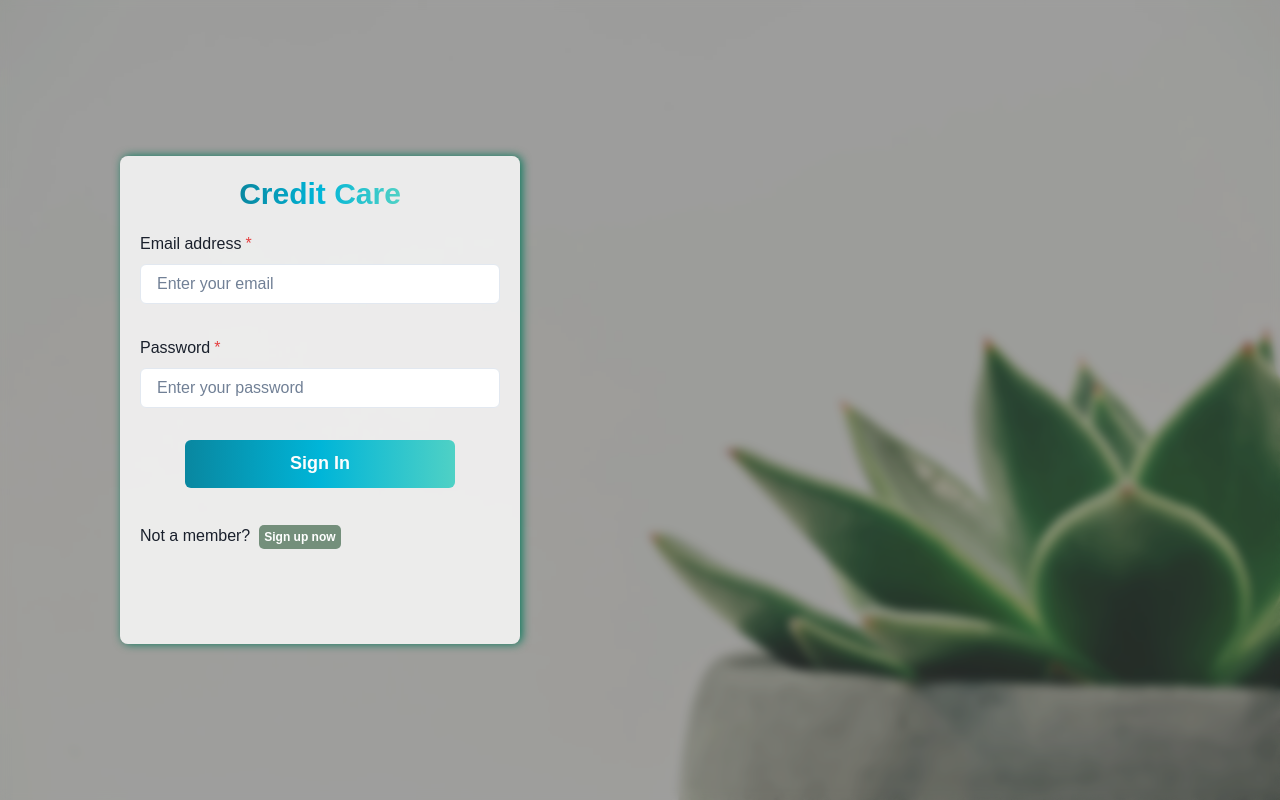
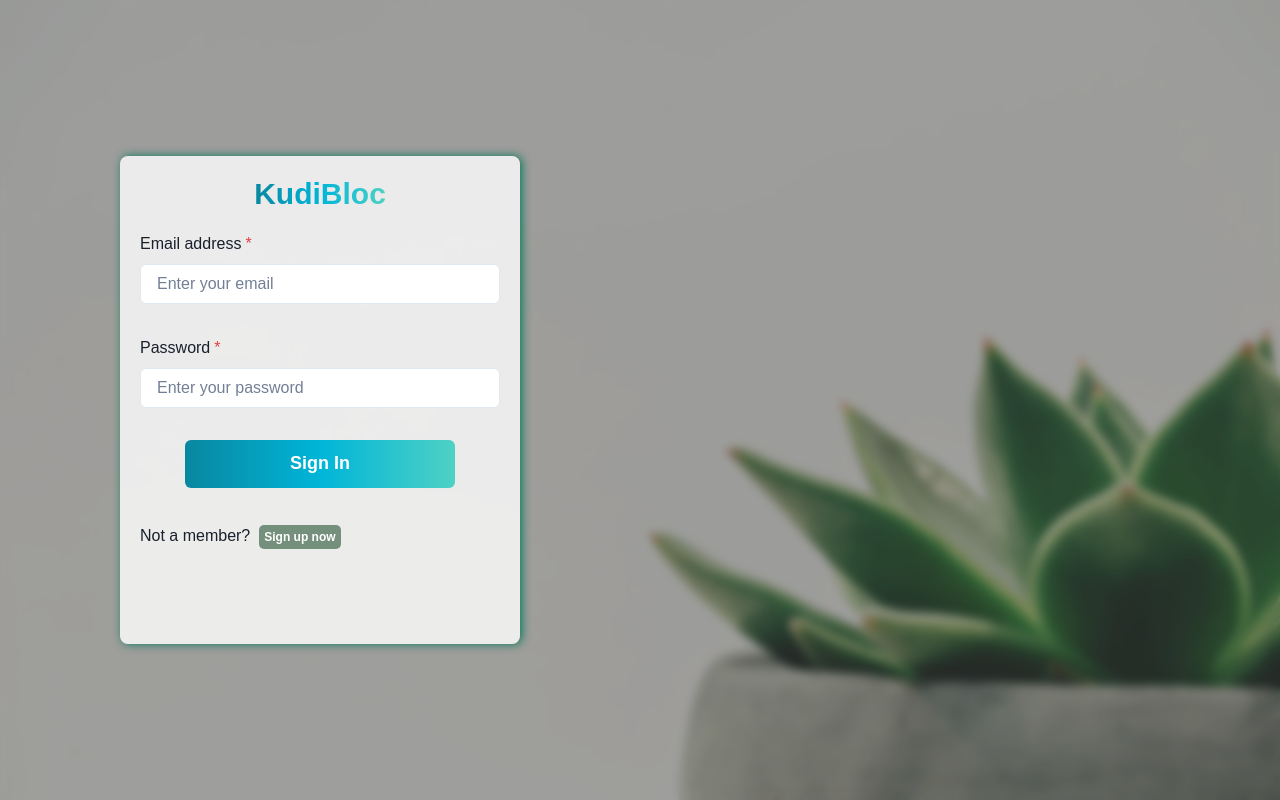
Before and after one commit to boypaida12/kudiBloc, a React (Vite) app in the folder frontend/: page /signin in a window 1280 px wide. Built offline with nearby package versions, Linux system fonts and the light colour scheme; no server answers.

Commit message:
name change

```diff
--- a/frontend/index.html
+++ b/frontend/index.html
@@ -4,7 +4,7 @@
     <meta charset="UTF-8" />
     <link rel="icon" type="image/svg+xml" href="/src/assets/credit-care-website-favicon-blueColor.png" />
     <meta name="viewport" content="width=device-width, initial-scale=1.0" />
-    <title>Credit Care || Your ultimate loan tracking app</title>
+    <title>KudiBloc</title>
   </head>
   <body>
     <div id="root"></div>
--- a/frontend/src/pages/Loans.jsx
+++ b/frontend/src/pages/Loans.jsx
@@ -183,7 +183,7 @@ function LoanCard({ onEditBudget, searchQuery }) {
                     </Text>
                     <Flex gap={5} align="center" fontSize="lg" lineHeight={8}>
                       <Text
-                        bgGradient="linear(to-r,cyan.700,cyan.500,teal.300)"
+                        bgGradient="linear(to-r,to-r,red.700,red.500,red.200)"
                         bgClip="text"
                       >
                         {loan.paymentEstimate}
@@ -194,7 +194,7 @@ function LoanCard({ onEditBudget, searchQuery }) {
                     <Text fontSize={"sm"}>Total Loan</Text>
                     <Flex gap={5} align="center" fontSize="lg" lineHeight={8}>
                       <Text
-                        bgGradient="linear(to-r,cyan.700,cyan.500,teal.300)"
+                        bgGradient="linear(to-r,red.700,red.500,red.200)"
                         bgClip="text"
                       >
                         {parseFloat(loan.totalLoan).toFixed(2)}
@@ -205,7 +205,7 @@ function LoanCard({ onEditBudget, searchQuery }) {
                     <Text fontSize={"sm"}>Principal Loan</Text>
                     <Flex gap={5} align="center" fontSize="lg" lineHeight={8}>
                       <Text
-                        bgGradient="linear(to-r,cyan.700,cyan.500,teal.300)"
+                        bgGradient="linear(to-r,red.700,red.500,red.200)"
                         bgClip="text"
                       >
                         {parseFloat(loan.loanAmount).toFixed(2)}
@@ -216,7 +216,7 @@ function LoanCard({ onEditBudget, searchQuery }) {
                     <Text fontSize={"sm"}>Interest Rate Per Year</Text>
                     <Flex gap={5} align="center" fontSize="lg" lineHeight={8}>
                       <Text
-                        bgGradient="linear(to-r,cyan.700,cyan.500,teal.300)"
+                        bgGradient="linear(to-r,red.700,red.500,red.200)"
                         bgClip="text"
                       >
                         {loan.loanRate}
@@ -228,7 +228,7 @@ function LoanCard({ onEditBudget, searchQuery }) {
                       <Icon
                         as={FiEdit3}
                         color="#FDFDFD"
-                        bgGradient="linear(to-l,teal.100,teal.200,teal.300)"
+                        bgGradient="linear(to-r,red.700,red.500,red.200)"
                         fontSize="6xl"
                         rounded="full"
                         p={1}
@@ -377,7 +377,7 @@ function ModalForm({
       <HStack mt={4}>
         <Button
           variant="solid"
-          bgGradient="linear(to-r,teal.400,teal.300,teal.200)"
+          bgGradient="linear(to-r,red.700,red.500,red.200)"
           transition={"all 1500ms"}
           color="gray.50"
           type="submit"
--- a/frontend/src/pages/signup/SignInForm.jsx
+++ b/frontend/src/pages/signup/SignInForm.jsx
@@ -70,7 +70,7 @@ function SignInForm() {
         <form onSubmit={handleSubmit} className="formStyle">
           <Center>
             <Heading size="lg" mb={5} bgGradient="linear(to-r,cyan.700,cyan.500,teal.300)" bgClip="text">
-              Credit Care
+              KudiBloc
             </Heading>
             {error && (
               <Text color="red.400" fontWeight="semibold">
```
